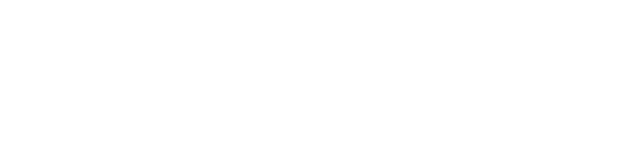
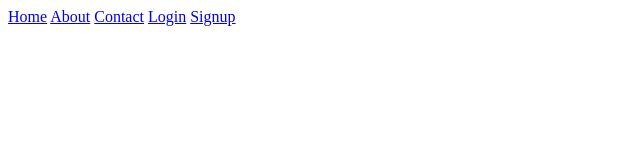
Before and after one commit to GitanjaliSase/Assignment-22, a plain HTML site: page index.html in a window 1280 px wide. Shown: the whole page, without its empty margins (0-640 px from the left). Drawn offline with Linux system fonts and the light colour scheme.

Commit message:
navbar add

```diff
--- a/index.html
+++ b/index.html
@@ -4,6 +4,13 @@
     <title>Online Restaurant Reservation System</title>
 </head>
 <body>
+<div class="navbar">
+    <a href="Home">Home</a>
+    <a href="About">About</a>
+    <a href="Contact">Contact</a>
+    <a href="Login">Login</a>
+    <a href="Signup">Signup</a>
+</div>
 
 </body>
 </html>
```
